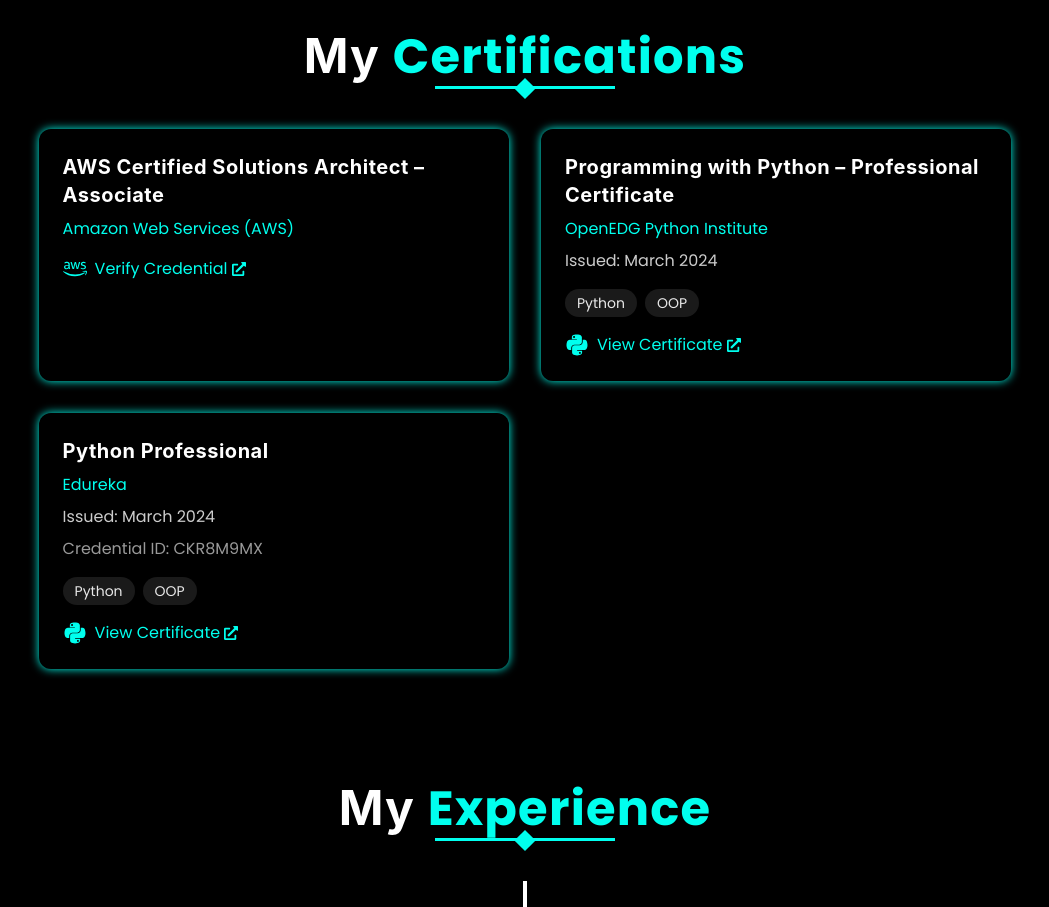
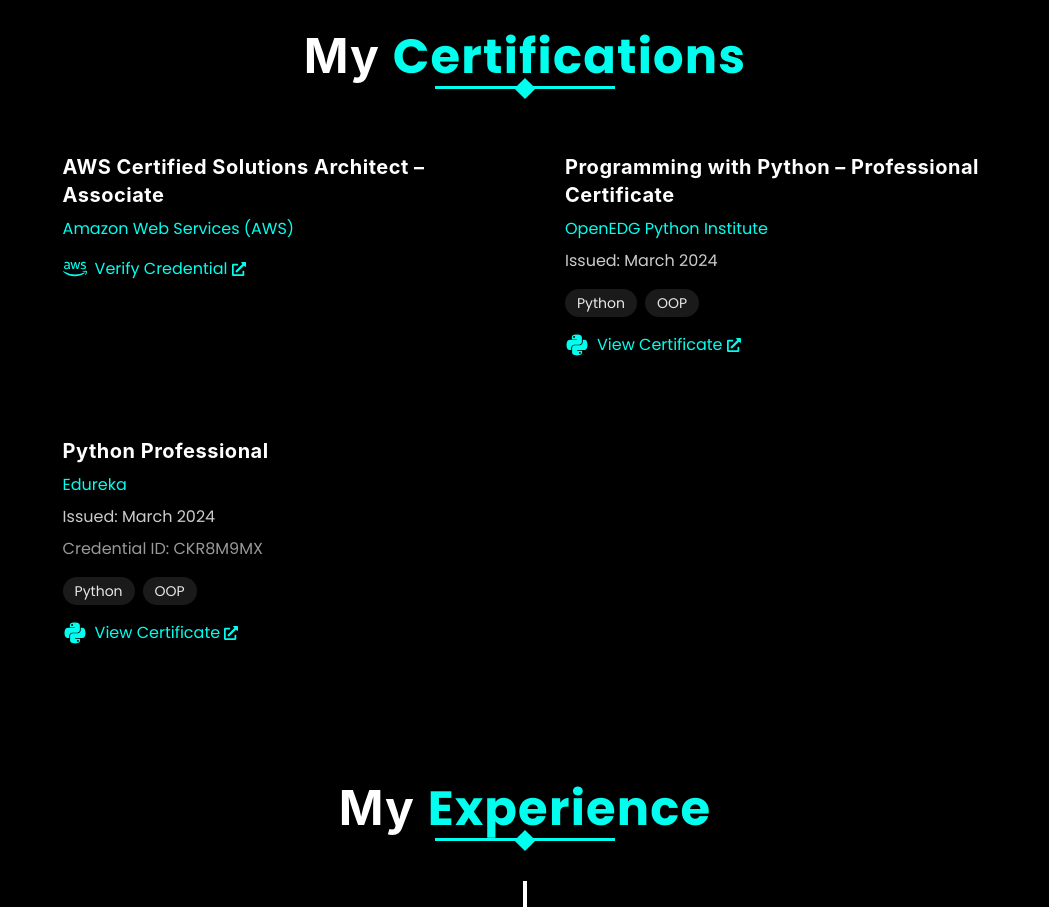
Before and after one commit to saicharankarasala/Portfolio, a React (Vite) app: page / in a window 1280 px wide. Shown: the part 2700-3607 px from the top of the page, without its empty margins (115-1164 px from the left). Built offline with nearby package versions, Linux system fonts and the light colour scheme.

Commit message:
Commit local changes

```diff
--- a/src/index.css
+++ b/src/index.css
@@ -781,7 +781,6 @@
   .certification-card {
     @apply bg-black/20 backdrop-blur-sm rounded-xl p-6
            border border-[rgb(0,255,238)] relative overflow-hidden
-           shadow-[0_0_10px_var(--main-color)]
            transition-all duration-300;
   }
 
@@ -799,7 +798,7 @@
   }
 
   .certification-card:hover::before {
-    /* opacity: 1; */
+    opacity: 1;
   }
 
   .certification-card .card-content {
```
